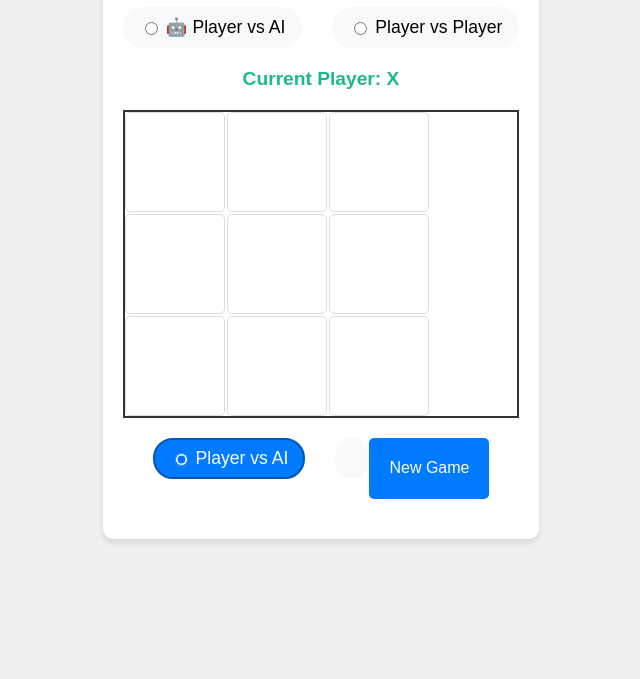
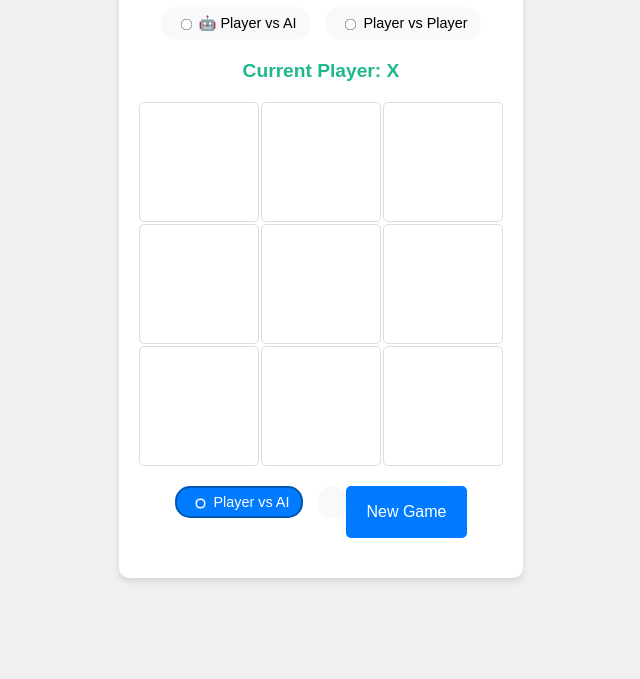
Before and after one commit to Ideapersie/MCTS_tictactoe, a website with bundled scripts: page index.html in a window 1280 px wide. Shown: the part 121-800 px from the top of the page, without its empty margins (319-959 px from the left). Built offline with nearby package versions, Linux system fonts and the light colour scheme.

Commit message:
Improve the UI to fit fullscreen

```diff
--- a/index.html
+++ b/index.html
@@ -20,15 +20,18 @@
             border-radius: 10px;
             padding: 20px;
             box-shadow: 0 4px 6px rgba(0, 0, 0, 0.1);
+            max-width: 400px;
+            width: max-content;
         }
 
         .game-board {
             display: grid;
-            grid-template-columns: repeat(3, 100px);
-            grid-template-rows: repeat(3, 100px);
+            grid-template-columns: repeat(3, 120px);
+            grid-template-rows: repeat(3, 120px);
             gap: 2px;
             margin: 20px 0;
-            border: 2px solid #333;
+            border: 0px solid #333;
+            box-sizing: border-box;
         }
 
         .cell {
@@ -64,17 +67,17 @@
             text-align: center;
             display: flex;
             justify-content: center;
-            gap: 30px;
+            gap: 15px;
             flex-wrap: wrap;
         }
 
         .mode-selector label {
             cursor: pointer;
-            font-size: 1.1em;
+            font-size: 0.9em;
             display: flex;
             align-items: center;
-            padding: 8px 15px;
-            border-radius: 20px;
+            padding: 6px 12px;
+            border-radius: 15px;
             background-color: #f8f9fa;
             transition: all 0.2s ease;
             border: 2px solid transparent;
@@ -85,7 +88,8 @@
         }
 
         .mode-selector input[type="radio"] {
-            margin-right: 8px;
+            margin-right: 6px;
+            transform: scale(0.9);
         }
 
         .mode-selector input[type="radio"]:checked + span {
```
